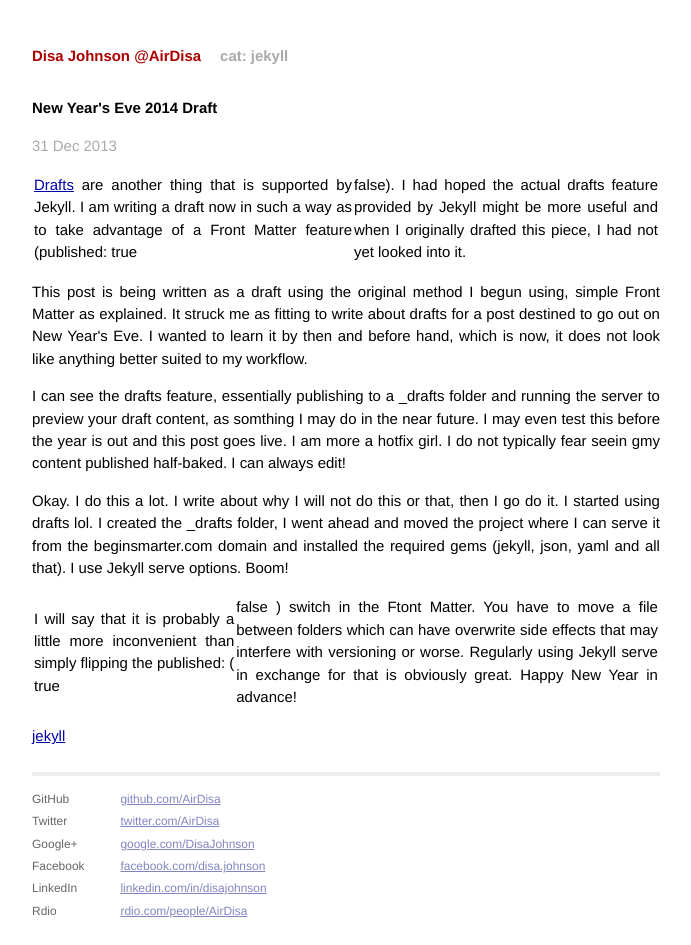
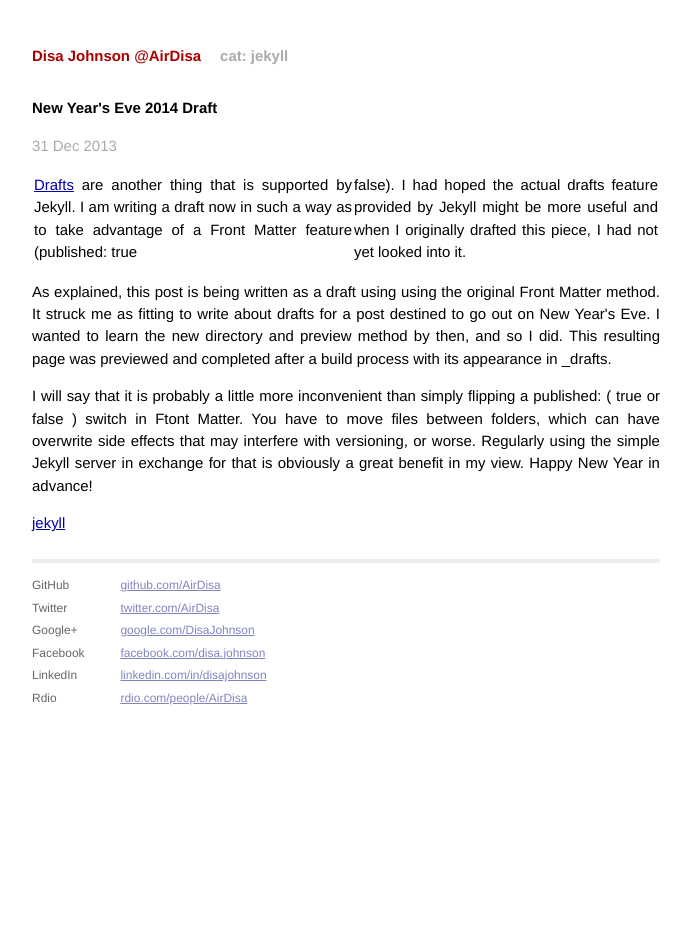
Before and after one commit to AirDisa/airdisa.github.io, a Jekyll site: the page built from _posts/2013-12-31-nye-2014-draft.md, in a window 1280 px wide. Shown: the whole page, without its empty margins (294-985 px from the left). Built offline with Jekyll 4.4.1, drawn with Linux system fonts in a browser that asks for light colours; Markdown is read by kramdown in place of the engine named in the settings.

Commit message:
[0.3.6 Blog] Edit 2013-12-31 Happy New Year\!

```diff
--- a/_posts/2013-12-31-nye-2014-draft.md
+++ b/_posts/2013-12-31-nye-2014-draft.md
@@ -10,12 +10,8 @@ tags:      jekyll
 
 [Drafts][drafts] are another thing that is supported by Jekyll. I am writing a draft now in such a way as to take advantage of a Front Matter feature (published: true | false). I had hoped the actual drafts feature provided by Jekyll might be more useful and when I originally drafted this piece, I had not yet looked into it.
 
-This post is being written as a draft using the original method I begun using, simple Front Matter as explained. It struck me as fitting to write about drafts for a post destined to go out on New Year&#39;s Eve. I wanted to learn it by then and before hand, which is now, it does not look like anything better suited to my workflow.
+As explained, this post is being written as a draft using using the original Front Matter method. It struck me as fitting to write about drafts for a post destined to go out on New Year&#39;s Eve. I wanted to learn the new directory and preview method by then, and so I did. This resulting page was previewed and completed after a build process with its appearance in _drafts.
 
-I can see the drafts feature, essentially publishing to a _drafts folder and running the server to preview your draft content, as somthing I may do in the near future. I may even test this before the year is out and this post goes live. I am more a hotfix girl. I do not typically fear seein gmy content published half-baked. I can always edit!
-
-Okay. I do this a lot. I write about why I will not do this or that, then I go do it. I started using drafts lol. I created the _drafts folder, I went ahead and moved the project where I can serve it from the beginsmarter.com domain and installed the required gems (jekyll, json, yaml and all that). I use Jekyll serve options. Boom!
-
-I will say that it is probably a little more inconvenient than simply flipping the published: ( true | false ) switch in the Ftont Matter. You have to move a file between folders which can have overwrite side effects that may interfere with versioning or worse. Regularly using Jekyll serve in exchange for that is obviously great. Happy New Year in advance!
+I will say that it is probably a little more inconvenient than simply flipping a published: ( true or false ) switch in Ftont Matter. You have to move files between folders, which can have overwrite side effects that may interfere with versioning, or worse. Regularly using the simple Jekyll server in exchange for that is obviously a great benefit in my view. Happy New Year in advance!
 
 [drafts]: http://jekyllrb.com/docs/drafts/
```
Also changed, not shown: 1 other file.
